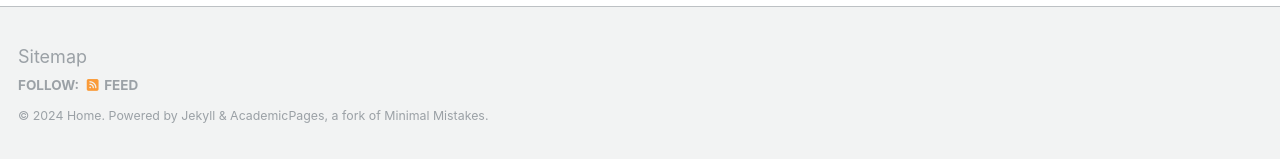
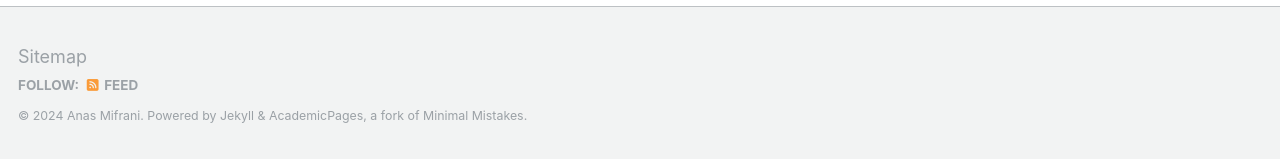
Before and after one commit to anmifrani/anmifrani.github.io, a Jekyll site: the page built from _pages/about.md, in a window 1280 px wide and 984 px high. Shown: the part 822-981 px from the top of the window. Built offline with Jekyll 4.4.1, drawn with Linux system fonts in a browser that asks for light colours.

Commit message:
Update _config.yml

```diff
--- a/_config.yml
+++ b/_config.yml
@@ -10,7 +10,7 @@
 locale                   : "en-US"
 title                    : "Anas Mifrani"
 title_separator          : "-"
-name                     : &name "Home"
+name                     : &name "Anas Mifrani"
 description              : &description "personal description"
 url                      : https://anmifrani.github.io # the base hostname & protocol for your site e.g. "https://mmistakes.github.io"
 baseurl                  :  "" # the subpath of your site, e.g. "/blog"
```
